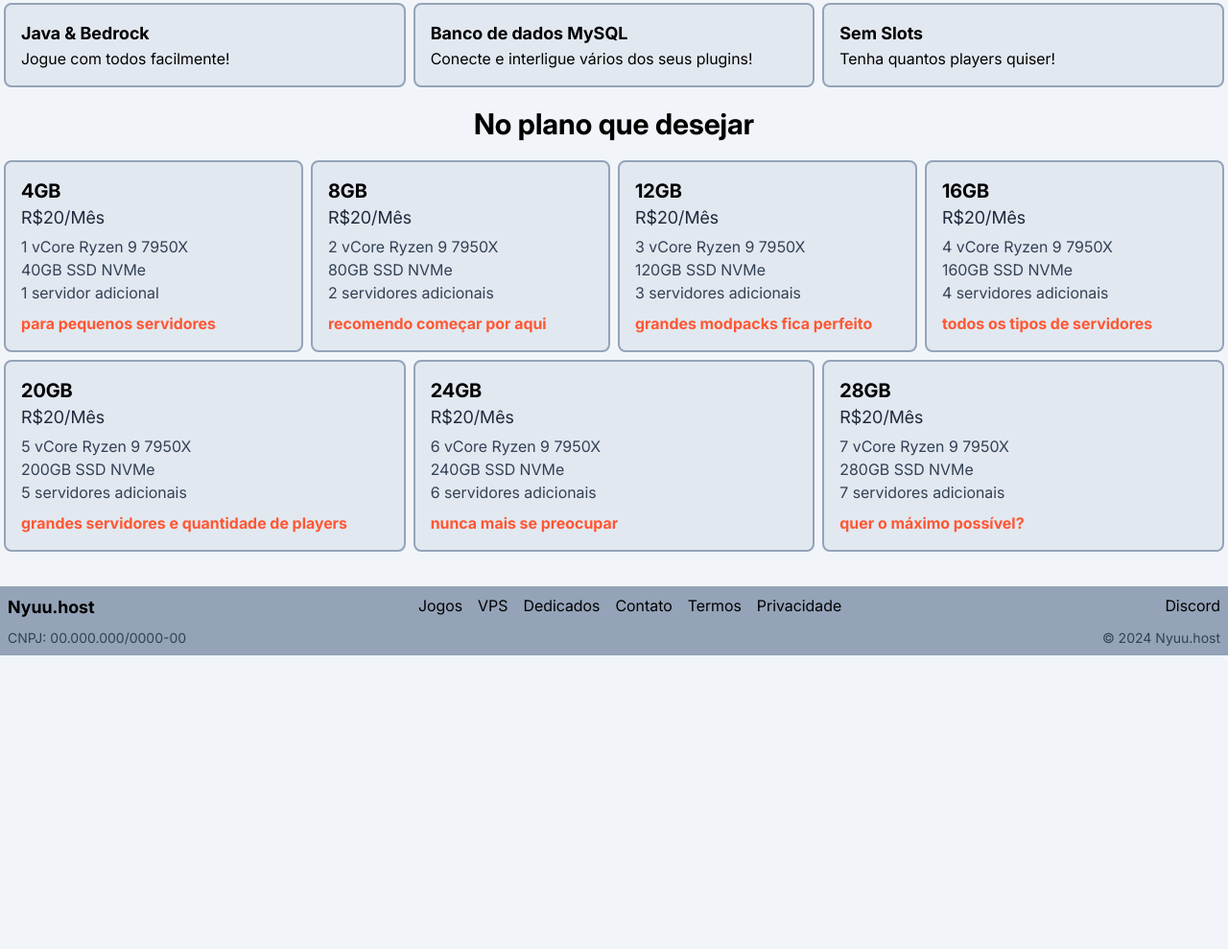
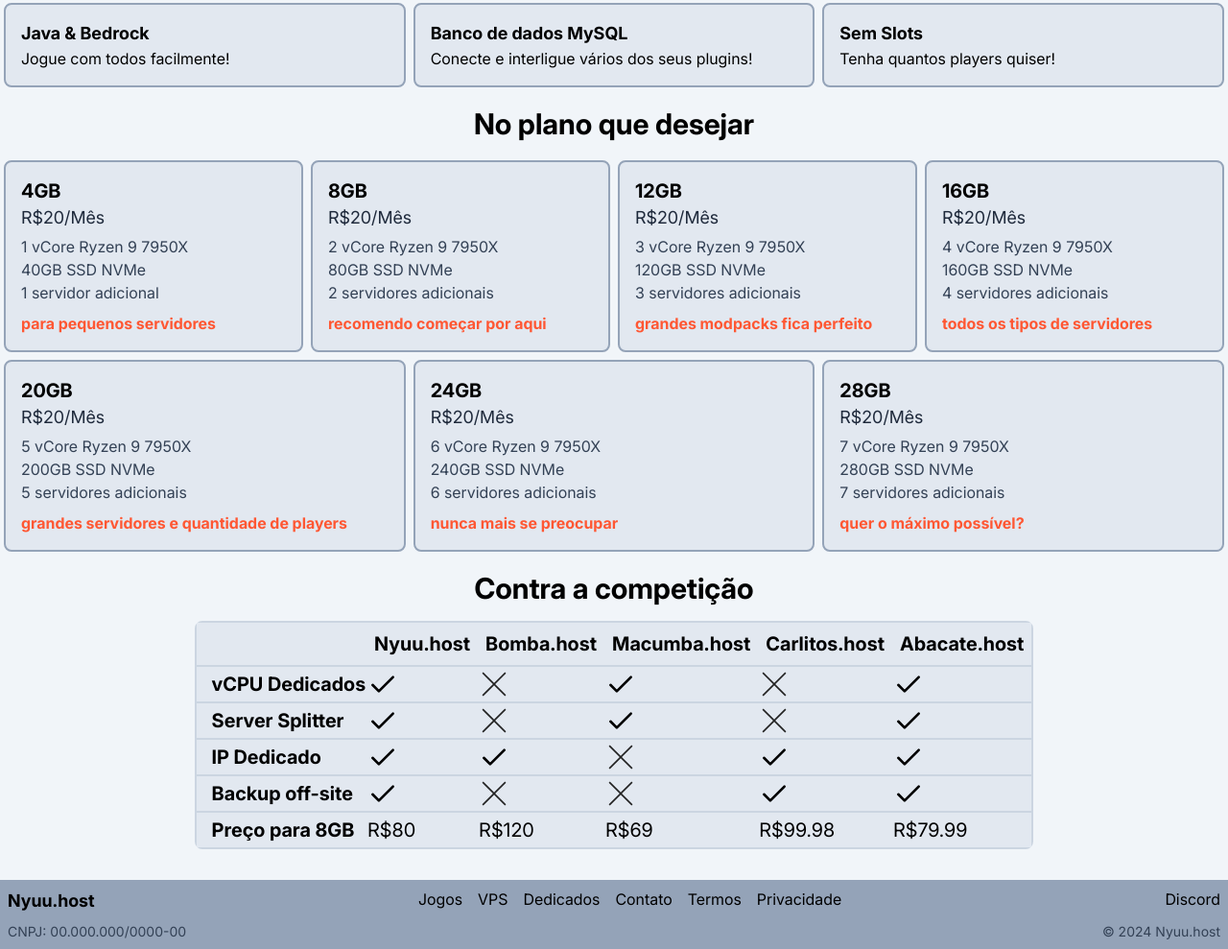
Before and after one commit to Zeptiny/hosting-website, a plain HTML site: page minecraft.html in a window 1280 px wide. Shown: the part 821-1810 px from the top of the page at 96% size. Before the commit the page ends 1504 px from the top, so only its background shows below. Drawn offline with Linux system fonts and the light colour scheme.

Commit message:
Feat. Comparison table

```diff
--- a/minecraft.html
+++ b/minecraft.html
@@ -197,6 +197,68 @@
     </div>
     <!-- End Plans -->
 
+    <!-- Comparison -->
+    <div>
+        <h1 class="text-center font-bold text-3xl text-onSurface p-4">Contra a competição</h1>
+    </div>
+    <div class="border-2 border-surfaceContainer rounded-lg max-w-fit mx-auto">
+        <table class="table-fixed min-w-full text-xl divide-y-2 divide-surfaceContainer bg-surfaceContainerLow border-collapse overflow-hidden">
+            <thead>
+              <tr>
+                <th class="p-2"></th>
+                <th class="p-2 ">Nyuu.host</th>
+                <th class="p-2 ">Bomba.host</th>
+                <th class="p-2 ">Macumba.host</th>
+                <th class="p-2 ">Carlitos.host</th>
+                <th class="p-2 ">Abacate.host</th>
+              </tr>
+            </thead>
+            <tbody class="divide-y-2 divide-surfaceContainer ">
+              <tr>
+                <td class="font-bold pl-4 py-1">vCPU Dedicados</td>
+                <td><img src="img/check.svg"></td> <!-- Nyuu -->
+                <td><img src="img/uncheck.svg"></td>
+                <td><img src="img/check.svg"></td>
+                <td><img src="img/uncheck.svg"></td>
+                <td><img src="img/check.svg"></td>
+              </tr>
+              <tr>
+                <td class=" font-bold pl-4 py-1">Server Splitter</td>
+                <td><img src="img/check.svg"></td> <!-- Nyuu -->
+                <td><img src="img/uncheck.svg"></td>
+                <td><img src="img/check.svg"></td>
+                <td><img src="img/uncheck.svg"></td>
+                <td><img src="img/check.svg"></td>
+              </tr>
+              <tr>
+                <td class=" font-bold pl-4 py-1">IP Dedicado</td>
+                <td><img src="img/check.svg"></td> <!-- Nyuu -->
+                <td><img src="img/check.svg"></td>
+                <td><img src="img/uncheck.svg"></td>
+                <td><img src="img/check.svg"></td>
+                <td><img src="img/check.svg"></td>
+              </tr>
+              <tr>
+                <td class=" font-bold pl-4 py-1">Backup off-site</td>
+                <td><img src="img/check.svg"></td> <!-- Nyuu -->
+                <td><img src="img/uncheck.svg"></td>
+                <td><img src="img/uncheck.svg"></td>
+                <td><img src="img/check.svg"></td>
+                <td><img src="img/check.svg"></td>
+              </tr>
+              <tr>
+                <td class="font-bold pl-4 py-1">Preço para 8GB</td>
+                <td>R$80</td> <!-- Nyuu -->
+                <td>R$120</td>
+                <td>R$69</td>
+                <td>R$99.98</td>
+                <td>R$79.99</td>
+              </tr>
+            </tbody>
+          </table>
+    </div>
+    <!-- End Comparison -->
+
     </main>
 
     <footer class="bg-surfaceContainerHigh mt-8">
```
Also changed, not shown: css/style.css, img/check.svg (added), img/uncheck.svg (added).
